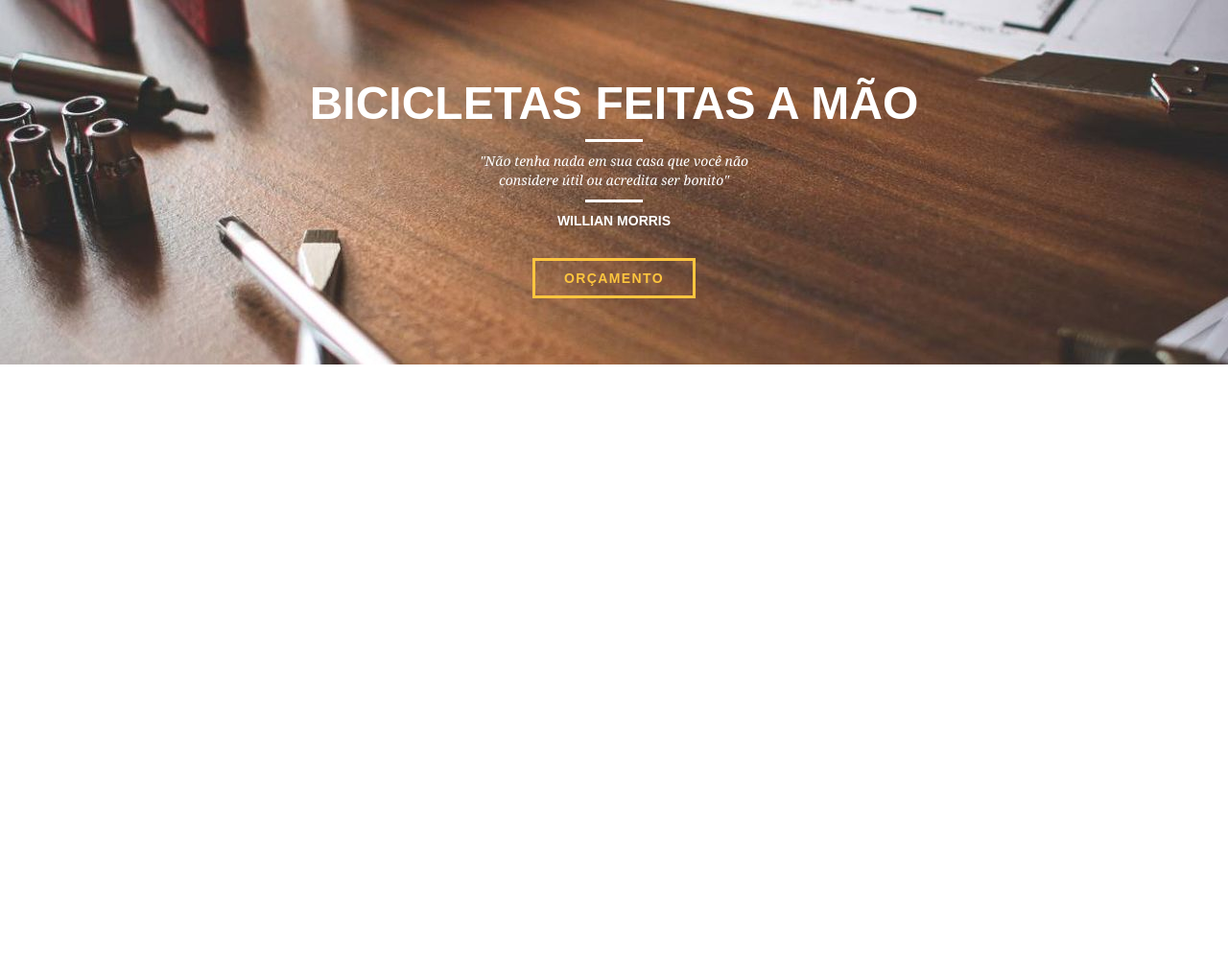
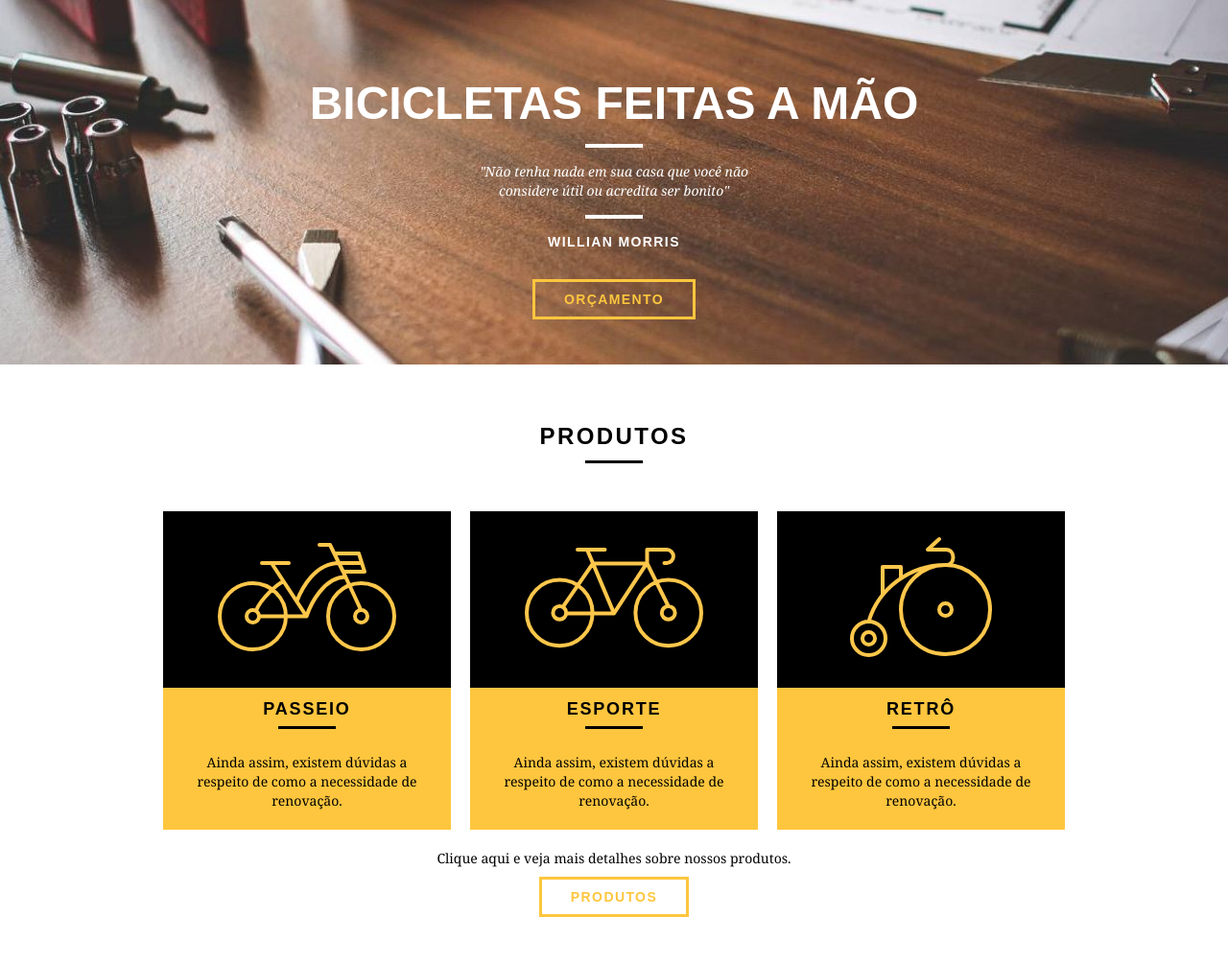
Before and after one commit to AndreChavs/bikcraft, a PHP site: page / in a window 1280 px wide. Shown: the part 96-1101 px from the top of the page at 96% size. Before the commit the page ends 476 px from the top, so only its background shows below. Run offline with PHP 8.4, Linux system fonts and the light colour scheme.

Commit message:
add section production

```diff
--- a/web/css/grid.css
+++ b/web/css/grid.css
@@ -1,4 +1,4 @@
-*, *:before, *:after {
+*, *::before, *::after {
   -webkit-box-sizing: border-box;
   -moz-box-sizing: border-box;
   box-sizing: border-box;
@@ -20,6 +20,7 @@
 	clear: both;
 }
 
+/*Sistema grid Personalisável*/
 .grid-1, .grid-2, .grid-3, .grid-4, .grid-5, .grid-6, .grid-7, .grid-8, .grid-9, .grid-10, .grid-11, .grid-12, .grid-13, .grid-14, .grid-15, .grid-16, .grid-1-3 {
 	float: left;
 	margin-left: 10px;
--- a/web/css/style.css
+++ b/web/css/style.css
@@ -23,6 +23,28 @@ p{
     color: #fff;
     border-color: #fff;
 }
+.btn.btn-preto:hover{
+    color: #000;
+    border-color: #000;
+}
+.subtitulo{
+    font-weight: bold;
+    font-size: 24px;
+    line-height: 30px;
+    letter-spacing: .1em;
+    color: #000;
+    text-transform: uppercase;
+    text-align: center;
+    margin-bottom: 50px;
+}
+.subtitulo::after{
+    content: "";
+    display: block;
+    width: 60px;
+    height: 3px;
+    background-color: #000;
+    margin: 10px auto;
+}
 /*Fim das Configurações gerais*/
 
 /*Configurações HEADER-MENU PRINCIPAL*/
@@ -32,7 +54,7 @@ p{
     width: 100%;
     background-color: #fec63e;
     padding: 15px 0;
-
+    z-index: 1;
 }
 .header-menu{
     text-align: right;
@@ -60,7 +82,7 @@ p{
 .introducao{
     width: 100%;
     height: 380px;
-    background-image: url(/web/img/bg-home/mesa-trabalho.jpg);
+    background-image: url(/img/bg-home/mesa-trabalho.jpg);
     background-repeat: no-repeat;
     background-position: center;
     background-size: cover;
@@ -87,18 +109,62 @@ p{
     content: "";
     display: block;
     width: 60px;
-    height: 3px;
+    height: 4px;
     background-color: #fff;
-    margin: 10px auto;
+    margin: 15px auto;
 }
 
 .quote-externo cite{
     font-style: normal;
     font-weight: bold;
     font-size: 14px;
+    letter-spacing: .1em;
+}
+/*Fim da Introdução*/
+/*Produtos*/
+.produtos{
+    padding: 60px 0;
+}
+.produtos .subtitulo{
+
+}
+.lista-produtos li{
+    background-color: #fec63e;
+    text-align: center;     /*alinha a imagem ao centro assim como o texto*/
+
+}
+.lista-produtos li h3{
+    font-weight: bold;
+    font-size: 18px;
+    line-height: 25px;
+    text-transform: uppercase;
+    letter-spacing: .1em;
+    padding: 10px 0;
+
+}
+.lista-produtos li h3::after{
+    content: "";
+    display: block;
+    width: 60px;
+    height: 3px;
+    background-color: #000;
+    margin: 5px auto;
+}
+.lista-produtos li p{
+    padding: 10px 20px 20px;
+}
+.produtos-icone{
+    background-color: #000;
+    padding: 20px;
+
+}
+.call-to-action{
+    padding-top: 20px;
+    text-align: center;
+    clear: both;
+}
+.call-to-action p{
+    margin-bottom: 20px;
 }
 
-
-
-
-/*Fim da Introdução*/
+/*Fim de produtos*/
--- a/web/index.html
+++ b/web/index.html
@@ -45,5 +45,39 @@
 
     </section>
     <!-- Fim da Introdução -->
+    <!-- Produtos -->
+    <section class="container produtos">
+        <h2 class="subtitulo">Produtos</h2>
+        <ul class="lista-produtos">
+            <li class="grid-1-3">
+                <div class="produtos-icone">
+                    <img src="img/icones/passeio.svg" alt="Passeio">
+                </div>
+                <h3>Passeio</h3>
+                <p>Ainda assim, existem dúvidas a respeito de como a necessidade de renovação.</p>
+            </li>
+            <li class="grid-1-3">
+                <div class="produtos-icone">
+                    <img src="img/icones/esporte.svg" alt="Passeio">
+                </div>
+                <h3>Esporte</h3>
+                <p>Ainda assim, existem dúvidas a respeito de como a necessidade de renovação.</p>
+            </li>
+            <li class="grid-1-3">
+                <div class="produtos-icone">
+                    <img src="img/icones/retro.svg" alt="Passeio">
+                </div>
+                <h3>Retrô</h3>
+                <p>Ainda assim, existem dúvidas a respeito de como a necessidade de renovação.</p>
+            </li>
+        </ul>
+        <div class="call-to-action">
+            <p>
+                Clique aqui e veja mais detalhes sobre nossos produtos.
+            </p>
+            <a href="produtos.html" class="btn btn-preto">Produtos</a>
+        </div>
+    </section>
+    <!-- Fim de Produtos -->
 </body>
 </html>
```
